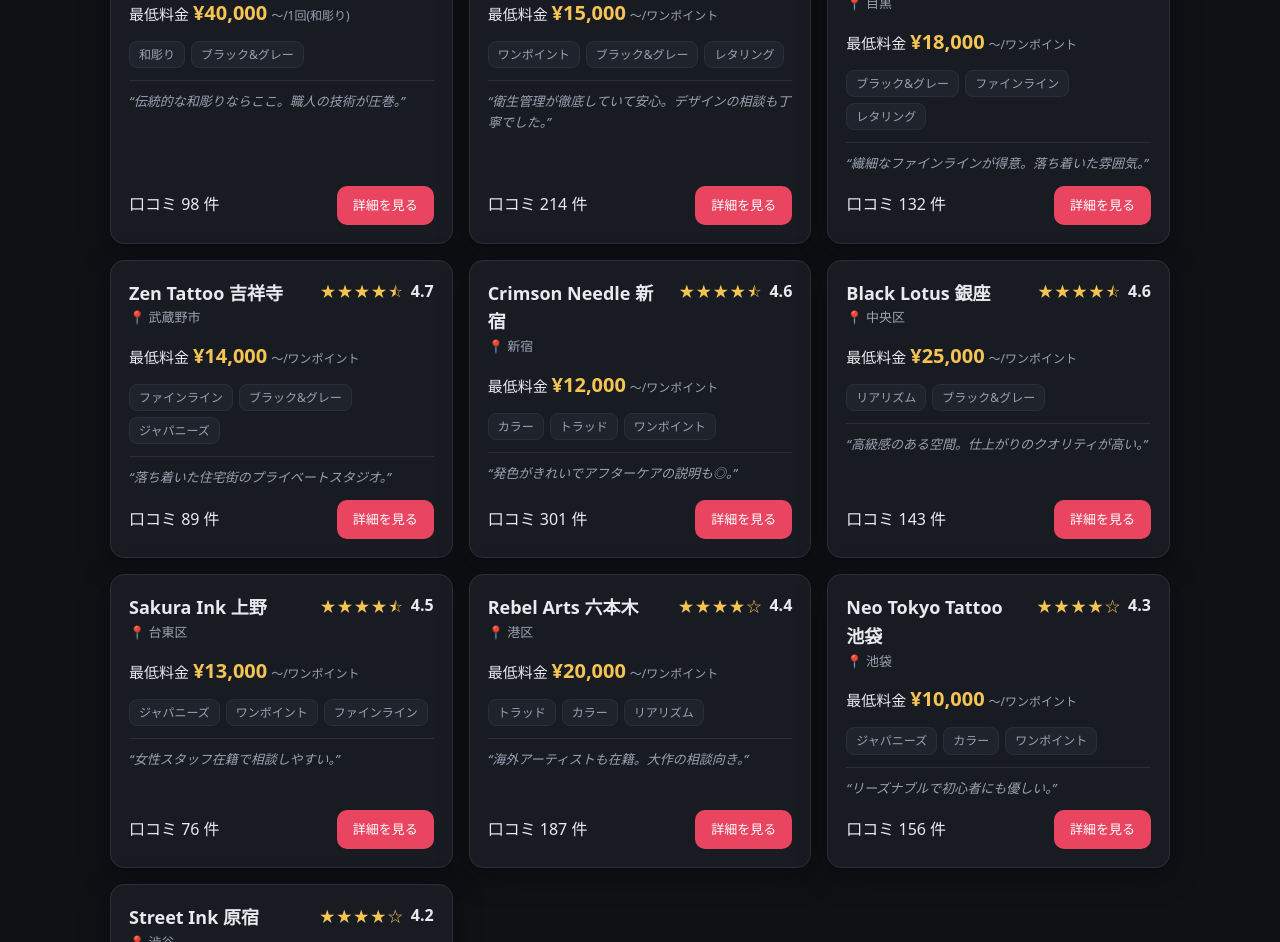
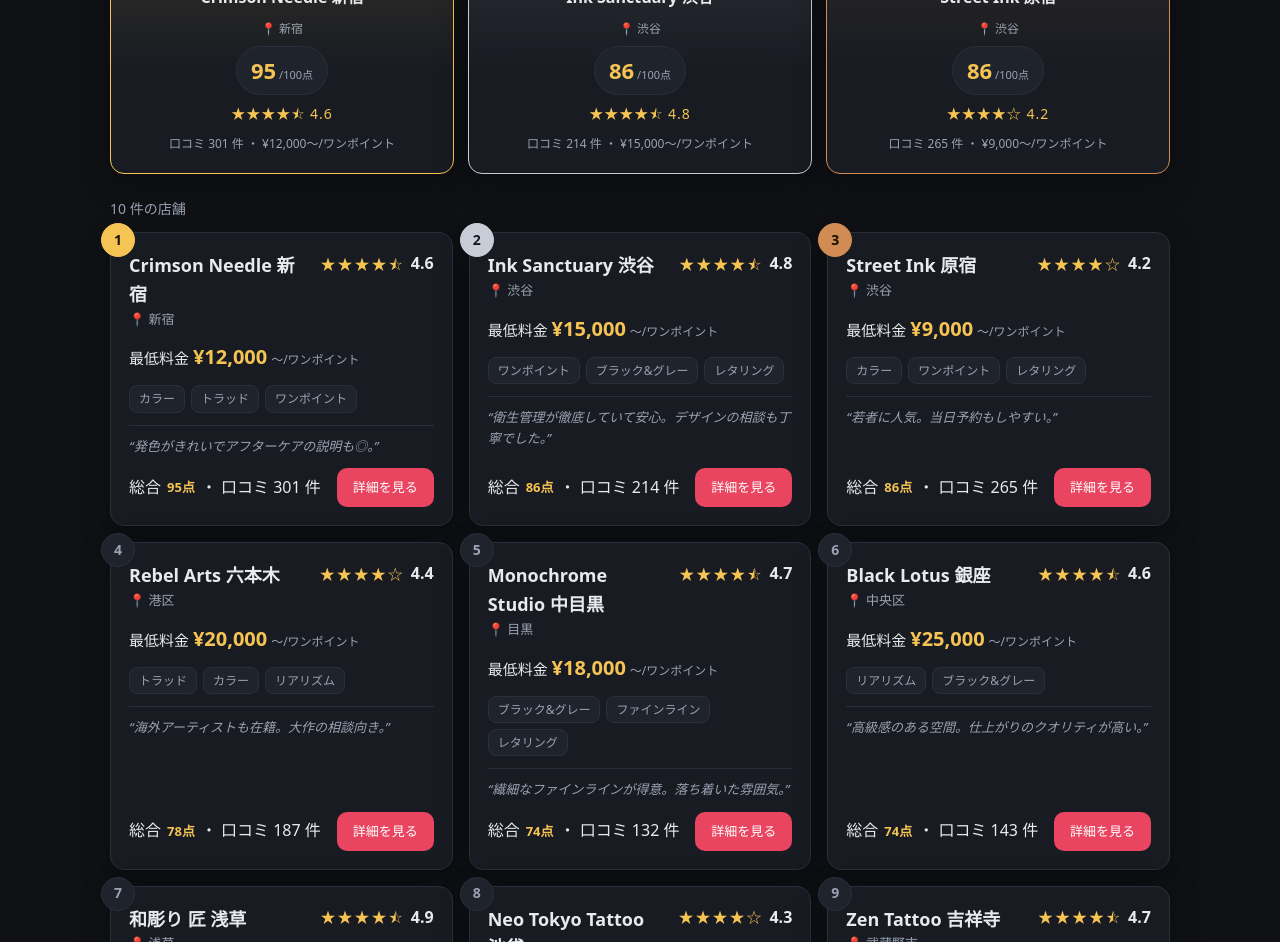
Before and after one commit to neocy5617556/day2-hp, a plain HTML site: page index.html in a window 1280 px wide. Shown: the part 554-1496 px from the top of the page. Drawn offline with Linux system fonts and the light colour scheme.

Commit message:
ひと目でわかる総合ランキングを追加
評価60%+口コミ数40%の総合スコア(100点満点)を算出。
TOP3をメダル表彰台で強調し、各カードに順位バッジとスコアを表示。
デフォルトの並び順を総合ランキング順に変更。

Co-Authored-By: Claude Opus 4.8 (1M context) <noreply@anthropic.com>

```diff
--- a/index.html
+++ b/index.html
@@ -88,6 +88,44 @@
     font-size:13px;cursor:pointer;text-decoration:none;display:inline-block;
   }
   .btn:hover{opacity:.9}
+  /* ランキング表彰台 */
+  .podium{
+    display:grid;gap:14px;grid-template-columns:repeat(3,1fr);margin-bottom:24px;
+  }
+  @media(max-width:640px){.podium{grid-template-columns:1fr}}
+  .podium-card{
+    position:relative;background:var(--panel);border:1px solid var(--line);
+    border-radius:var(--radius);padding:20px 18px;text-align:center;box-shadow:var(--shadow);
+    display:flex;flex-direction:column;gap:8px;align-items:center;
+  }
+  .podium-card.rank1{border-color:#f6c453;background:linear-gradient(180deg,rgba(246,196,83,.14),transparent 60%),var(--panel)}
+  .podium-card.rank2{border-color:#c7ccd6;background:linear-gradient(180deg,rgba(199,204,214,.12),transparent 60%),var(--panel)}
+  .podium-card.rank3{border-color:#d08c52;background:linear-gradient(180deg,rgba(208,140,82,.12),transparent 60%),var(--panel)}
+  .medal{font-size:40px;line-height:1}
+  .podium-card .pname{font-weight:700;font-size:16px}
+  .podium-card .parea{color:var(--muted);font-size:12px}
+  .score-badge{
+    display:inline-flex;align-items:baseline;gap:3px;background:var(--panel-2);
+    border:1px solid var(--line);border-radius:999px;padding:6px 14px;
+  }
+  .score-badge b{font-size:22px;color:var(--accent-2)}
+  .score-badge .max{color:var(--muted);font-size:11px}
+  .podium-card .pstars{color:var(--accent-2);font-size:14px;letter-spacing:1px}
+  .podium-card .pmeta{color:var(--muted);font-size:12px}
+
+  /* カード上の順位バッジ */
+  .rank-tag{
+    position:absolute;top:-10px;left:-10px;width:34px;height:34px;border-radius:50%;
+    display:flex;align-items:center;justify-content:center;font-weight:700;font-size:14px;
+    background:var(--panel-2);border:1px solid var(--line);color:var(--muted);z-index:2;
+  }
+  .rank-tag.r1{background:#f6c453;color:#1a1300;border-color:#f6c453}
+  .rank-tag.r2{background:#c7ccd6;color:#15181f;border-color:#c7ccd6}
+  .rank-tag.r3{background:#d08c52;color:#1a1000;border-color:#d08c52}
+  .card{position:relative}
+  .card .mini-score{color:var(--accent-2);font-weight:700;font-size:13px}
+  .section-title{font-size:14px;color:var(--muted);letter-spacing:.08em;margin:0 0 12px}
+
   .empty{text-align:center;color:var(--muted);padding:60px 20px}
   footer{text-align:center;color:var(--muted);font-size:12px;padding:24px;border-top:1px solid var(--line)}
   .disclaimer{background:rgba(246,196,83,.08);border:1px solid rgba(246,196,83,.3);color:var(--accent-2);
@@ -115,6 +153,7 @@
     <div class="field">
       <label for="sort">並び替え</label>
       <select id="sort">
+        <option value="score-desc">総合ランキング順</option>
         <option value="rating-desc">評価が高い順</option>
         <option value="price-asc">料金が安い順</option>
         <option value="price-desc">料金が高い順</option>
@@ -123,6 +162,9 @@
     </div>
     <div class="tags" id="tags"></div>
   </div>
+
+  <h2 class="section-title" id="podium-title">🏆 総合ランキング TOP3</h2>
+  <section class="podium" id="podium"></section>
 
   <div class="meta-row">
     <span class="count" id="count"></span>
@@ -154,8 +196,18 @@ const SHOPS = [
   { name:"Zen Tattoo 吉祥寺", area:"武蔵野市", rating:4.7, reviews:89, minPrice:14000, priceUnit:"〜/ワンポイント", styles:["ファインライン","ブラック&グレー","ジャパニーズ"], review:"落ち着いた住宅街のプライベートスタジオ。" },
 ];
 
+/* ---- 総合スコア（100点満点）----
+   評価点(60%) + 口コミ数の多さ(40%) で算出。
+   口コミ数は全店中の最多件数を満点として相対評価。 */
+const MAX_REVIEWS = Math.max(...SHOPS.map(s=>s.reviews));
+SHOPS.forEach(s=>{
+  const ratingScore = (s.rating/5)*60;
+  const reviewScore = (s.reviews/MAX_REVIEWS)*40;
+  s.score = Math.round(ratingScore + reviewScore);
+});
+
 /* ---- 状態 ---- */
-const state = { q:"", area:"", sort:"rating-desc", styles:new Set() };
+const state = { q:"", area:"", sort:"score-desc", styles:new Set() };
 
 /* ---- 初期化：エリア・スタイルのフィルタUIを生成 ---- */
 const areaSel = document.getElementById("area");
@@ -202,10 +254,11 @@ function render(){
 
   list.sort((a,b)=>{
     switch(state.sort){
-      case "price-asc":  return a.minPrice-b.minPrice;
-      case "price-desc": return b.minPrice-a.minPrice;
+      case "rating-desc": return b.rating-a.rating;
+      case "price-asc":   return a.minPrice-b.minPrice;
+      case "price-desc":  return b.minPrice-a.minPrice;
       case "reviews-desc":return b.reviews-a.reviews;
-      default:           return b.rating-a.rating; // rating-desc
+      default:            return b.score-a.score; // score-desc（総合ランキング）
     }
   });
 
@@ -215,10 +268,29 @@ function render(){
   grid.innerHTML="";
   empty.style.display=list.length?"none":"block";
 
-  list.forEach(s=>{
+  /* ---- 表彰台（総合スコア上位3店・現在の絞り込みを反映）---- */
+  const medals=["🥇","🥈","🥉"];
+  const top3=[...list].sort((a,b)=>b.score-a.score).slice(0,3);
+  const podium=document.getElementById("podium");
+  document.getElementById("podium-title").style.display=top3.length?"block":"none";
+  podium.innerHTML=top3.map((s,i)=>`
+    <div class="podium-card rank${i+1}">
+      <div class="medal">${medals[i]}</div>
+      <div class="pname">${s.name}</div>
+      <div class="parea">📍 ${s.area}</div>
+      <div class="score-badge"><b>${s.score}</b><span class="max">/100点</span></div>
+      <div class="pstars">${stars(s.rating)} ${s.rating.toFixed(1)}</div>
+      <div class="pmeta">口コミ ${s.reviews} 件 ・ ${yen(s.minPrice)}${s.priceUnit}</div>
+    </div>`).join("");
+
+  /* ---- 一覧カード（現在の並び順の順位バッジ付き）---- */
+  list.forEach((s,i)=>{
+    const rank=i+1;
+    const rankCls=rank<=3?`r${rank}`:"";
     const card=document.createElement("article");
     card.className="card";
     card.innerHTML=`
+      <div class="rank-tag ${rankCls}">${rank}</div>
       <div class="card-top">
         <div>
           <h3 class="shop-name">${s.name}</h3>
@@ -233,7 +305,7 @@ function render(){
       <div class="chips">${s.styles.map(st=>`<span class="chip">${st}</span>`).join("")}</div>
       <div class="review">“${s.review}”</div>
       <div class="card-foot">
-        <span class="rating cnt">口コミ ${s.reviews} 件</span>
+        <span class="rating cnt">総合 <span class="mini-score">${s.score}点</span> ・ 口コミ ${s.reviews} 件</span>
         <a class="btn" href="#" onclick="return false">詳細を見る</a>
       </div>`;
     grid.appendChild(card);
```
